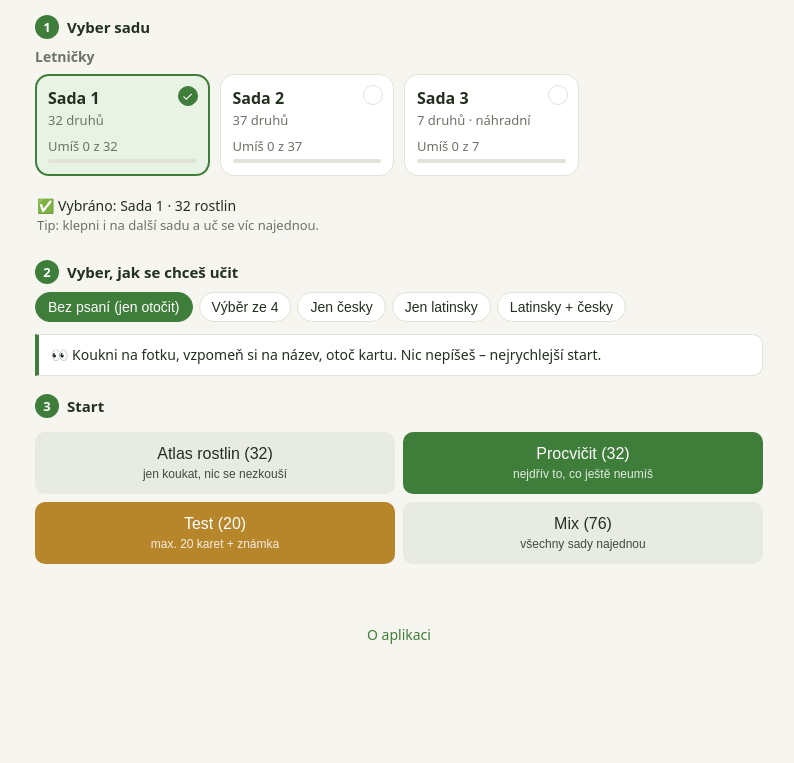
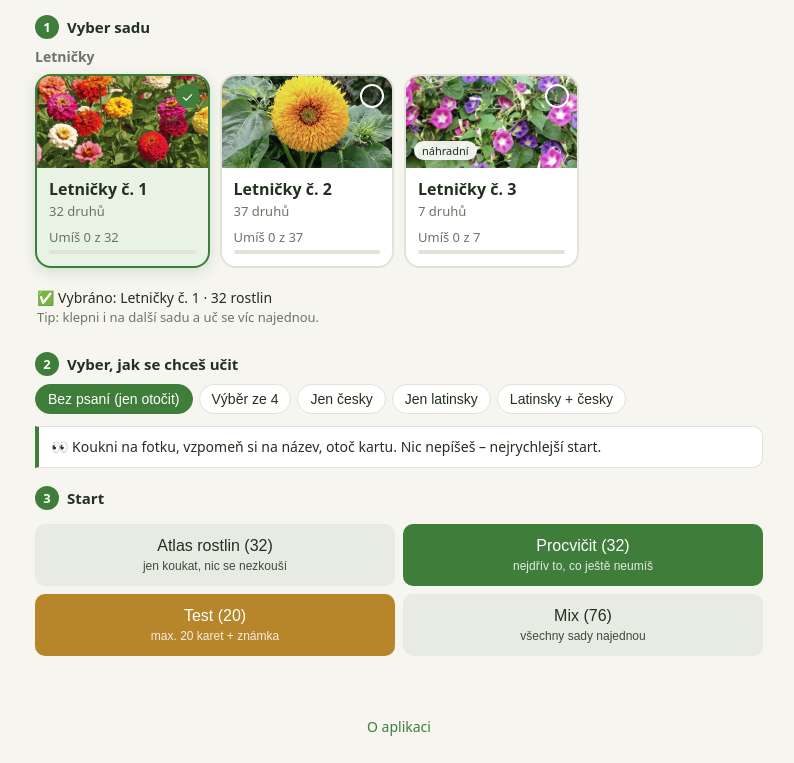
Before and after one commit to vitecek-vse/letnicky, a plain HTML site: page index.html in a window 1280 px wide. Shown: the part 86-849 px from the top of the page, without its empty margins (241-1035 px from the left). Before the commit the page ends 800 px from the top, so only its background shows below. Drawn offline with Linux system fonts and the light colour scheme.

Commit message:
1.7: názvy sad jako v PDF, úvodní fotky na dlaždicích
Co-Authored-By: Claude Opus 5.5 <noreply@anthropic.com>
Claude-Session: https://claude.ai/code/session_01YUKMA491hVGKHEWEDrBF9e

```diff
--- a/data/sets.js
+++ b/data/sets.js
@@ -1,4 +1,4 @@
-// Oblasti a sady rostlin. Fotky: img/<id-sady>/NN.jpg
+// Oblasti a sady rostlin. Fotky: img/<id-sady>/NN.jpg, cover = úvodní fotka dlaždice
 window.AREAS = [
  {
   "name": "Letničky",
@@ -6,8 +6,9 @@ window.AREAS = [
    {
     "id": "letnicky-1",
     "title": "Letničky č. 1",
-    "short": "Sada 1",
+    "short": "Letničky č. 1",
     "note": "",
+    "cover": "img/letnicky-1/32.jpg",
     "plants": [
      {
       "lat": "Ageratum houstonianum",
@@ -174,8 +175,9 @@ window.AREAS = [
    {
     "id": "letnicky-2",
     "title": "Letničky č. 2",
-    "short": "Sada 2",
+    "short": "Letničky č. 2",
     "note": "",
+    "cover": "img/letnicky-2/12.jpg",
     "plants": [
      {
       "lat": "Ammobium alatum",
@@ -366,9 +368,10 @@ window.AREAS = [
    },
    {
     "id": "letnicky-3",
-    "title": "Letničky č. 3 (náhradní)",
-    "short": "Sada 3",
+    "title": "Letničky č. 3",
+    "short": "Letničky č. 3",
     "note": "náhradní",
+    "cover": "img/letnicky-3/05.jpg",
     "plants": [
      {
       "lat": "Salvia coccinea",
--- a/index.html
+++ b/index.html
@@ -23,13 +23,18 @@
   .area{margin-bottom:18px}
   .area h2{font-size:14px;font-weight:600;color:var(--muted);margin:0 0 8px;text-transform:none}
   .tiles{display:grid;grid-template-columns:repeat(auto-fill,minmax(150px,1fr));gap:10px}
-  .tile{position:relative;background:#fff;border:1px solid var(--line);border-radius:14px;padding:12px;text-align:left;cursor:pointer;font:inherit;color:inherit}
-  .tile.on{border:2px solid var(--green);background:var(--green-bg);padding:11px}
+  .tile{position:relative;background:#fff;border:2px solid var(--line);border-radius:16px;padding:0;overflow:hidden;text-align:left;cursor:pointer;font:inherit;color:inherit;transition:transform .12s,box-shadow .12s}
+  .tile:active{transform:scale(.97)}
+  .tile.on{border-color:var(--green);background:var(--green-bg);box-shadow:0 4px 14px rgba(63,125,58,.18)}
+  .tile .cover{position:relative;height:92px;background-size:cover;background-position:center}
+  .tile:not(.on) .cover{filter:saturate(.75)}
+  .tile .tb{padding:10px 12px 12px}
+  .tile .badge{position:absolute;left:8px;bottom:8px;background:rgba(255,255,255,.9);color:var(--ink);font-size:11px;border-radius:999px;padding:2px 8px}
   .tile .t{font-size:16px;font-weight:600}
   .tile .n{font-size:13px;color:var(--muted);margin-top:2px}
   .tile .p{font-size:13px;margin-top:8px;color:var(--green);font-weight:600}
   .tile .p.none{color:var(--muted);font-weight:400}
-  .tile .chk{position:absolute;top:10px;right:10px;width:20px;height:20px;border-radius:50%;border:1.5px solid var(--line);display:flex;align-items:center;justify-content:center;font-size:13px;color:#fff}
+  .tile .chk{position:absolute;top:8px;right:8px;width:24px;height:24px;border-radius:50%;border:2px solid #fff;background:rgba(0,0,0,.25);display:flex;align-items:center;justify-content:center;font-size:14px;color:#fff}
   .tile.on .chk{background:var(--green);border-color:var(--green)}
   .bar2{height:4px;background:var(--line);border-radius:2px;margin-top:4px;overflow:hidden}
   .bar2 div{height:100%;background:var(--green)}
@@ -152,7 +157,7 @@
 <script src="data/sets.js"></script>
 <script>
 // ---------- verze ----------
-const VERSION = "1.6", VERSION_DATE = "14. 11. 2026";
+const VERSION = "1.7", VERSION_DATE = "14. 11. 2026";
 const LIVE = /(^|\.)bocrew\.com$/.test(location.hostname);
 document.getElementById("ver").textContent = "Verze " + VERSION + " · " + VERSION_DATE + (LIVE ? "" : " · testovací náhled");
 
@@ -162,7 +167,7 @@ const $ = id => document.getElementById(id);
 const esc = s => String(s).replace(/[&<>"]/g, c => ({"&":"&amp;","<":"&lt;",">":"&gt;",'"':"&quot;"}[c]));
 const shuffle = a => { for (let i = a.length - 1; i > 0; i--) { const j = Math.floor(Math.random() * (i + 1)); [a[i], a[j]] = [a[j], a[i]]; } return a; };
 const plantsOf = ids => ids.flatMap(id => SETS[id].plants.map(p => ({...p, set: id})));
-const setName = id => SETS[id].area + " – " + SETS[id].short;
+const setName = id => SETS[id].title;
 
 // ---------- úložiště (jen v prohlížeči studenta) ----------
 const store = {
@@ -251,11 +256,13 @@ function tile(s) {
   const on = selected.includes(s.id), pr = progress[s.id], k = known(s.id), n = s.plants.length;
   const extra = [pr ? `naposledy ${pr.last} %` : "", pr && pr.grade ? `test: ${pr.grade}` : ""].filter(Boolean).join(" · ");
   return `<button class="tile ${on ? "on" : ""}" data-id="${s.id}" aria-pressed="${on}">
-    <span class="chk">${on ? "✓" : ""}</span>
-    <div class="t">${esc(s.short)}</div>
-    <div class="n">${n} druhů${s.note ? " · " + esc(s.note) : ""}</div>
-    <div class="p ${k ? "" : "none"}">Umíš ${k} z ${n}</div><div class="bar2"><div style="width:${k / n * 100}%"></div></div>
-    ${extra ? `<div class="n" style="margin-top:4px">${extra}</div>` : ""}
+    <div class="cover" style="background-image:url('${s.cover}')"><span class="chk">${on ? "✓" : ""}</span>${s.note ? `<span class="badge">${esc(s.note)}</span>` : ""}</div>
+    <div class="tb">
+      <div class="t">${esc(s.title)}</div>
+      <div class="n">${n} druhů</div>
+      <div class="p ${k ? "" : "none"}">Umíš ${k} z ${n}</div><div class="bar2"><div style="width:${k / n * 100}%"></div></div>
+      ${extra ? `<div class="n" style="margin-top:4px">${extra}</div>` : ""}
+    </div>
   </button>`;
 }
 const MODE_HELP = {
```
Also changed, not shown: sw.js (+1 -1 lines), 1 other file.
